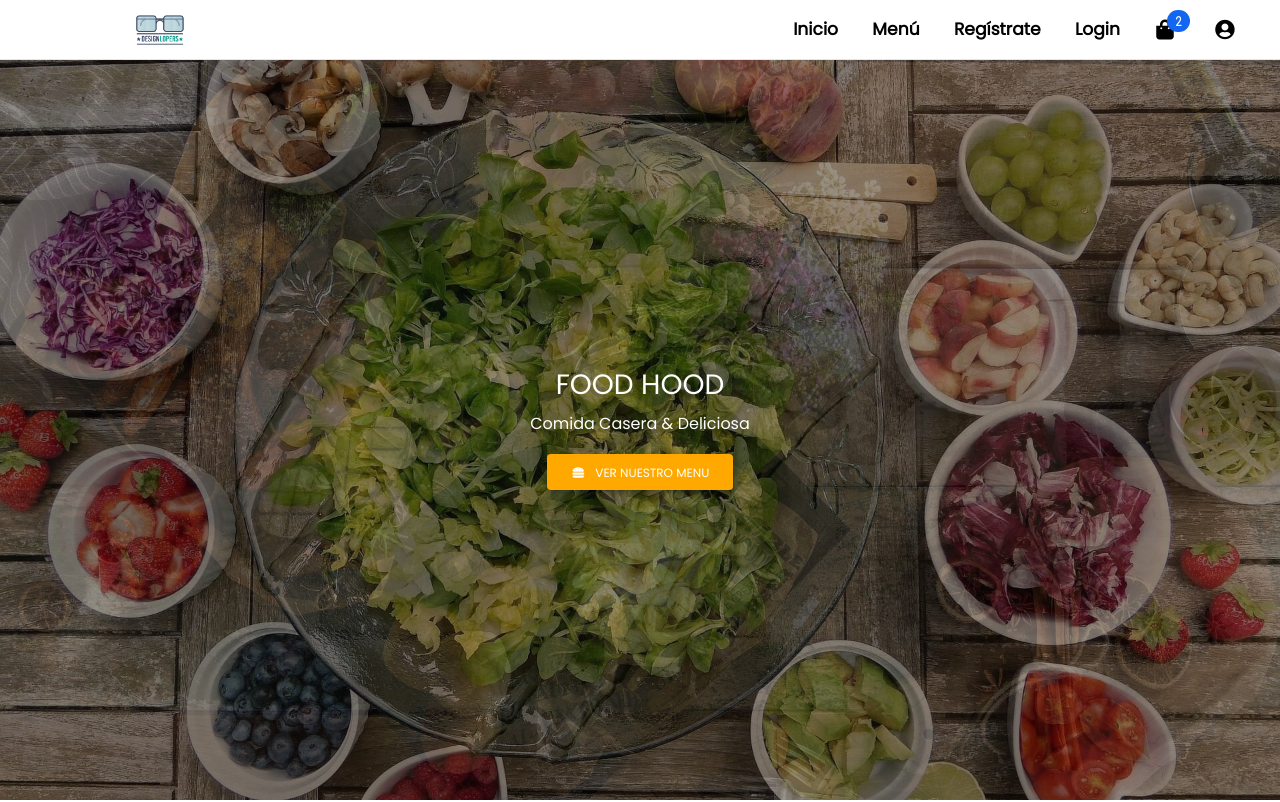
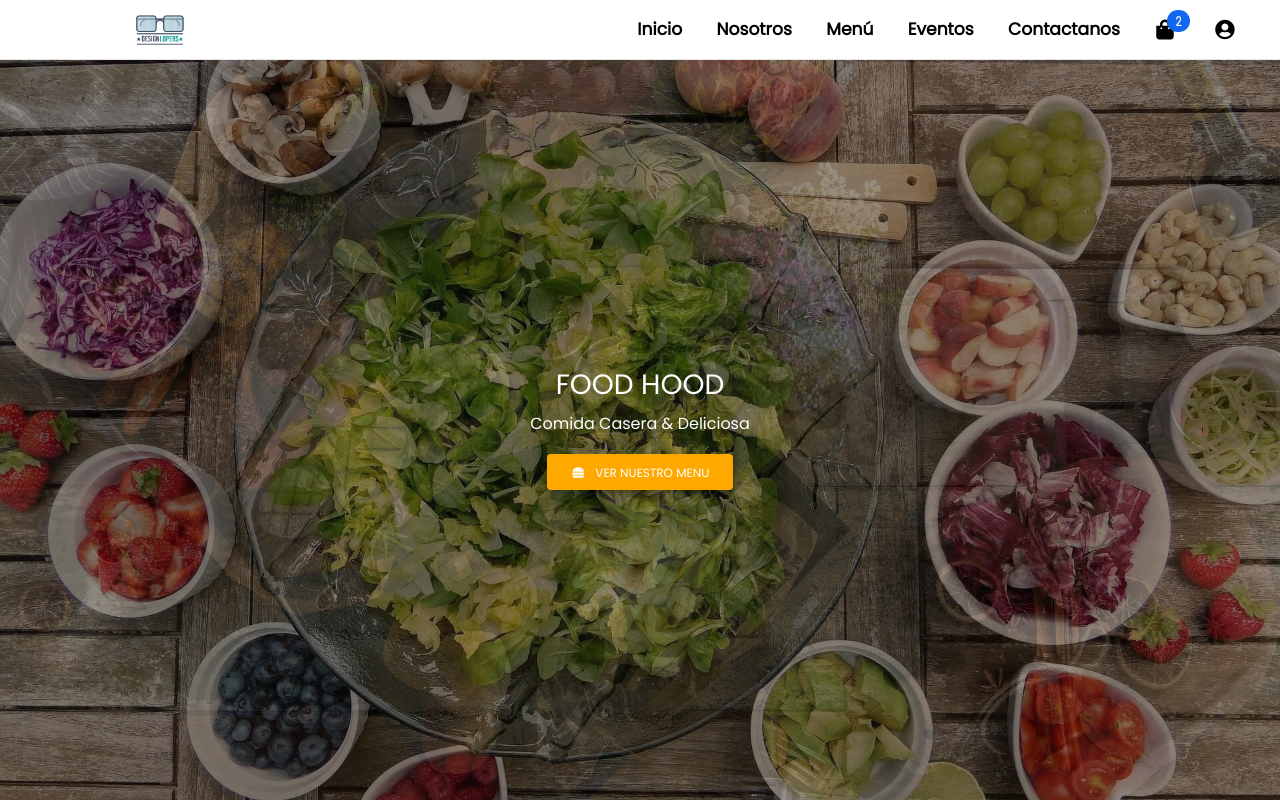
Before and after one commit to pagusb/Food-Hood1, a plain HTML site: page index.html in a window 1280 px wide. Shown: the top 802 px of the page. Drawn offline with Linux system fonts and the light colour scheme.

Commit message:
arreglos

```diff
--- a/index.html
+++ b/index.html
@@ -37,15 +37,26 @@
 	                <li>
 	                    <a href="index.html" >Inicio</a>
 	                </li>
+					<li>
+	                    <a href="#nosotros" >Nosotros</a>
+	                </li>
 	                <li>
 	                    <a href="menu.html" >Menú</a>
 	                </li>
+					<li>
+	                    <a href="#promociones" >Eventos</a>
+	                </li>
+					<li>
+	                    <a href="#contacto" >Contactanos</a>
+	                </li>
+					<!--
 	                <li>
 	                    <a href="registration.html" >Regístrate</a>
 	                </li>
 	                <li>
 	                    <a href="signin.html" >Login</a>
 	                </li>
+				-->
 	            </ul>
 	        </nav>
 	        <a href="bag.html" class="header-button full-box text-center" title="Carrito" >
@@ -85,7 +96,7 @@
 	    </div>
 	</div>
 
-	<div class="container container-web-page">
+	<div id="nosotros" class="container container-web-page">
 	    <h3 class="text-center text-uppercase poppins-regular font-weight-bold">Sobre Nosotros</h3>
 	    <br>
 	    <div class="row">
@@ -109,7 +120,7 @@
 
 	<hr>
 
-	<div class="container-fluid container-web-page">
+	<div id="promociones" class="container-fluid container-web-page">
 	    <h3 class="text-center text-uppercase poppins-regular font-weight-bold">Promociones en Foohood</h3>
 	    <div class="container-cards full-box mb-4">
 
@@ -198,7 +209,7 @@
 	</div>
 
 	<hr>
-
+<!--
 	<div class="container container-web-page">
 	    <div class="row justify-content-md-center">
 	        <div class="col-12 col-md-6">
@@ -218,10 +229,10 @@
 	        </div>
 	    </div>
 	</div>
-
+-->
 	<hr>
 
-	<div class="container container-web-page">
+	<div id="contacto" class="container container-web-page">
 	    <h3 class="text-center text-uppercase poppins-regular font-weight-bold">Encuentranos</h3>
 	    <br>
 	    <div class="row">
```
